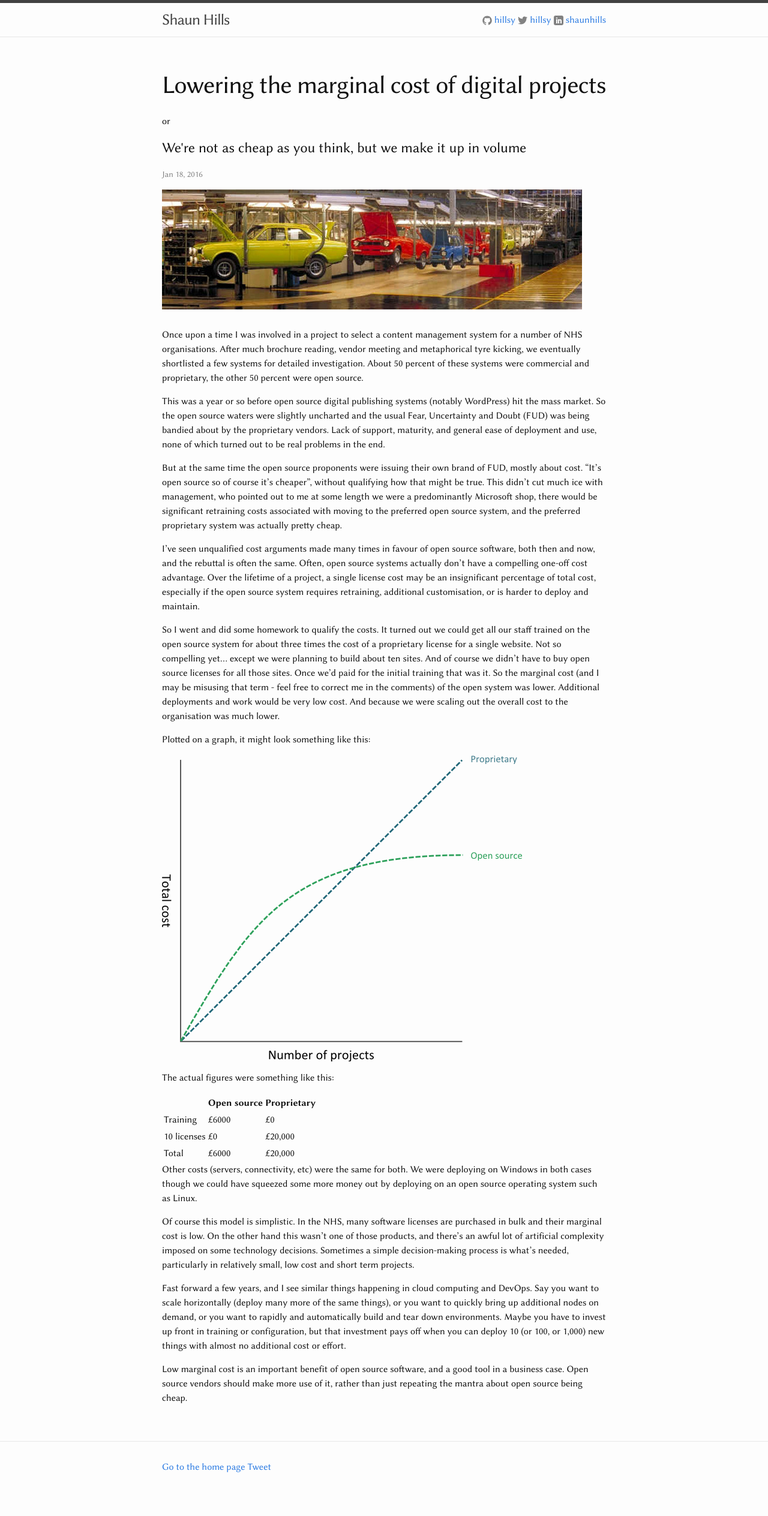
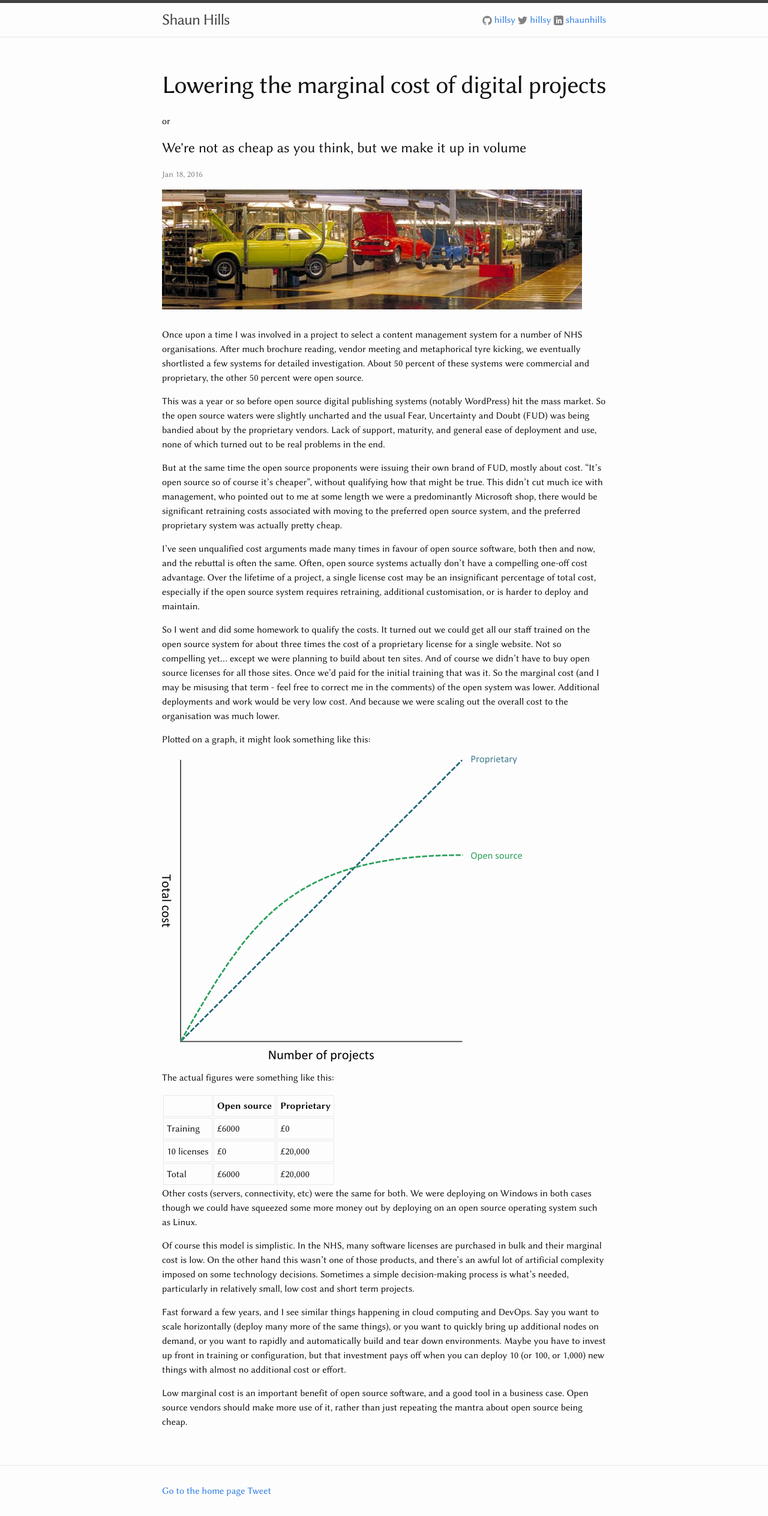
Before and after one commit to hillsy/hillsy.github.io, a Jekyll site: the page built from _posts/2016-01-18-open-source-marginal-cost.md, in a window 1280 px wide. Shown: the whole page at 60% size. Built offline with Jekyll 4.4.1, drawn with Linux system fonts in a browser that asks for light colours; nearby versions of some CDN libraries; comment, search, counter and statistics services are not loaded; before the commit the page ends 2488 px from its top, so only the background shows below that.

Commit message:
Table tweaks

```diff
--- a/_sass/_base.scss
+++ b/_sass/_base.scss
@@ -149,8 +149,9 @@ pre {
     }
 }
 
-table {
-    border-color: $grey-color-light;
+td, th {
+    border: 1px solid $grey-color-light;
+    padding: 5px;
 }
 
 /**
```
